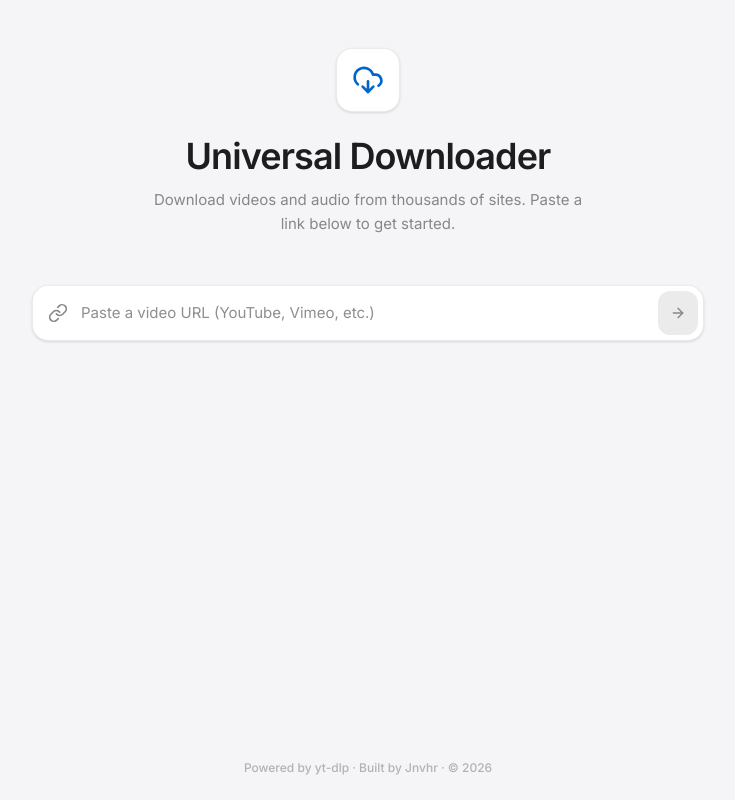
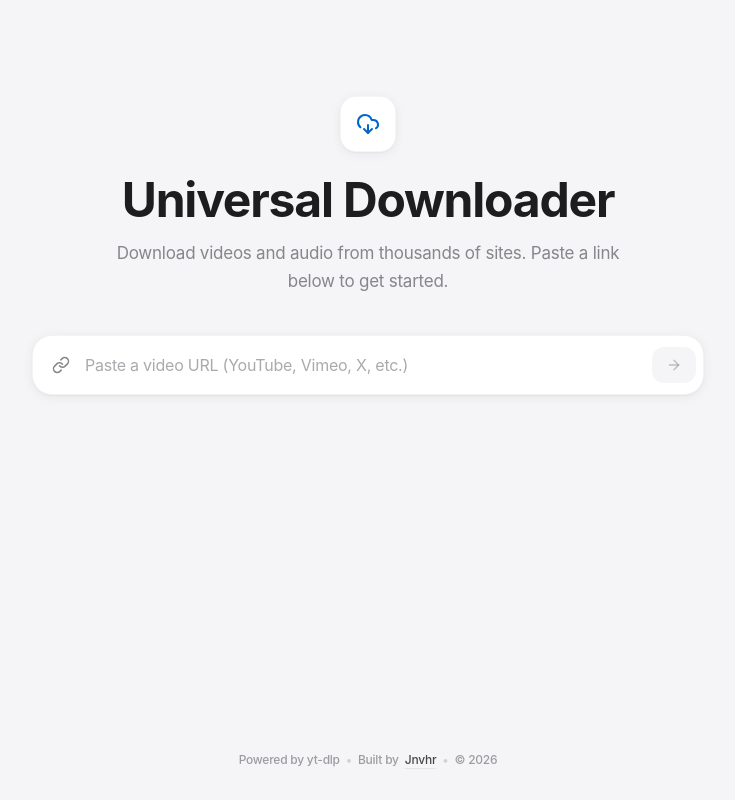
Before and after one commit to jnvhr/universal-video-downloader, a React (Vite) app in the folder frontend/: page / in a window 1280 px wide. Shown: the whole page, without its empty margins (272-1007 px from the left). Built offline with nearby package versions, Linux system fonts and the light colour scheme.

Commit message:
style: impeccable overhaul of ui ux

```diff
--- a/frontend/src/App.tsx
+++ b/frontend/src/App.tsx
@@ -26,26 +26,29 @@ function App() {
   };
 
   return (
-    <div className="min-h-screen bg-mac-bg py-12 px-4 sm:px-6 lg:px-8 font-sans">
-      <div className="max-w-4xl mx-auto flex flex-col items-center">
+    <div className="min-h-screen bg-mac-bg flex flex-col font-sans">
+      <main className="flex-1 w-full max-w-3xl mx-auto px-4 sm:px-6 py-16 sm:py-24">
 
         {/* Header */}
-        <div className="text-center mb-12 animate-in fade-in slide-in-from-top-4 duration-500">
-          <div className="inline-flex items-center justify-center w-16 h-16 rounded-2xl bg-mac-panel shadow-sm border border-mac-border mb-6">
-            <DownloadCloud className="w-8 h-8 text-mac-accent" />
+        <div className="text-center mb-10 animate-in fade-in slide-in-from-bottom-4 duration-700 ease-out fill-mode-both">
+          <div className="inline-flex items-center justify-center w-14 h-14 rounded-2xl bg-white shadow-mac-sm border border-mac-border/50 mb-6">
+            <DownloadCloud className="w-6 h-6 text-mac-accent" />
           </div>
-          <h1 className="text-4xl font-semibold tracking-tight text-mac-text mb-3">
+          <h1 className="text-[40px] sm:text-5xl font-bold tracking-tight text-mac-text mb-4">
             Universal Downloader
           </h1>
-          <p className="text-[15px] text-mac-text-muted max-w-md mx-auto leading-relaxed">
+          <p className="text-[15px] sm:text-[17px] text-mac-text-muted max-w-lg mx-auto leading-relaxed">
             Download videos and audio from thousands of sites. Paste a link below to get started.
           </p>
         </div>
 
         {/* Main Input Form */}
+        <div className="animate-in fade-in slide-in-from-bottom-4 duration-700 delay-150 ease-out fill-mode-both">
           <DownloaderForm onInfoFetched={handleInfoFetched} />
+        </div>
 
         {/* Video Info Modal/Card */}
+        <div className="mt-8">
           {videoInfo && (
             <VideoInfoCard
               info={videoInfo}
@@ -53,18 +56,23 @@ function App() {
               onDismiss={() => setVideoInfo(null)}
             />
           )}
+        </div>
 
         {/* Progress List */}
+        <div className="mt-8">
           <ProgressList tasks={downloads} />
-
         </div>
 
+      </main>
+
       {/* Footer / Branding */}
-      <div className="fixed bottom-6 left-0 right-0 text-center">
-        <p className="text-xs text-mac-text-muted/60 font-medium">
-          Powered by yt-dlp · Built by <a href="https://github.com/jnvhr?tab=repositories" target="_blank" rel="noopener noreferrer" className="no-underline text-mac-text-muted/60 hover:text-mac-accent transition-colors">Jnvhr</a> · © {new Date().getFullYear()}
+      <footer className="py-8 text-center text-xs text-mac-text-muted font-medium">
+        <p className="inline-flex items-center gap-1.5 opacity-80 hover:opacity-100 transition-opacity">
+          Powered by yt-dlp <span className="opacity-40">•</span> Built by
+          <a href="https://github.com/jnvhr?tab=repositories" target="_blank" rel="noopener noreferrer" className="text-mac-text hover:text-mac-accent transition-colors underline decoration-mac-border underline-offset-4">Jnvhr</a>
+          <span className="opacity-40">•</span> © {new Date().getFullYear()}
         </p>
-      </div>
+      </footer>
     </div>
   );
 }
--- a/frontend/src/components/DownloaderForm.tsx
+++ b/frontend/src/components/DownloaderForm.tsx
@@ -41,39 +41,41 @@ export function DownloaderForm({ onInfoFetched }: DownloaderFormProps) {
 
   return (
     <div className="w-full max-w-2xl mx-auto">
-      <form onSubmit={handleSubmit} className="relative group">
-        <div className="absolute inset-y-0 left-0 pl-4 flex items-center pointer-events-none">
-          <Link className="h-5 w-5 text-mac-text-muted group-focus-within:text-mac-accent transition-colors" />
+      <form onSubmit={handleSubmit} className="relative group flex items-center">
+        <div className="absolute inset-y-0 left-0 pl-5 flex items-center pointer-events-none">
+          <Link className="h-[18px] w-[18px] text-mac-text-muted group-focus-within:text-mac-accent transition-colors duration-300" />
         </div>
         <input
           type="url"
           value={url}
           onChange={(e) => setUrl(e.target.value)}
-          placeholder="Paste a video URL (YouTube, Vimeo, etc.)"
-          className="w-full pl-12 pr-14 py-4 rounded-2xl bg-mac-panel border border-mac-border shadow-sm focus:shadow-mac focus:border-mac-accent/30 transition-all duration-300 text-[15px]"
+          placeholder="Paste a video URL (YouTube, Vimeo, X, etc.)"
+          className="w-full pl-[3.25rem] pr-16 py-4 rounded-[20px] bg-white border border-mac-border/60 shadow-mac-sm hover:shadow-mac focus:shadow-mac focus:border-mac-accent/30 transition-all duration-300 text-[16px] leading-relaxed text-mac-text placeholder:text-mac-text-muted/70"
           required
         />
         <button
           type="submit"
           disabled={isLoading || !url.trim()}
           className={cn(
-            "absolute inset-y-1.5 right-1.5 px-3 rounded-xl flex items-center justify-center transition-all duration-300",
+            "absolute right-2 px-3.5 py-2.5 rounded-xl flex items-center justify-center transition-all duration-300",
             url.trim() && !isLoading
-              ? "bg-mac-accent text-white hover:bg-mac-accent-hover shadow-sm"
-              : "bg-mac-border text-mac-text-muted"
+              ? "bg-mac-accent text-white hover:bg-mac-accent-hover shadow-sm active:scale-[0.97]"
+              : "bg-mac-bg text-mac-text-muted/50 cursor-not-allowed"
           )}
         >
           {isLoading ? (
-            <Loader2 className="h-4 w-4 animate-spin" />
+            <Loader2 className="h-4 w-4 animate-spin text-mac-accent" />
           ) : (
             <ArrowRight className="h-4 w-4" />
           )}
         </button>
       </form>
       {error && (
-        <p className="mt-3 text-sm text-red-500 text-center animate-in fade-in slide-in-from-top-2">
-          {error}
-        </p>
+        <div className="mt-4 px-4 py-3 bg-red-50 border border-red-100 rounded-xl flex items-start gap-3 animate-in fade-in slide-in-from-top-2">
+          <div className="text-red-500 text-sm mt-0.5 font-medium flex-1">
+            {error}
+          </div>
+        </div>
       )}
     </div>
   );
--- a/frontend/src/components/ProgressList.tsx
+++ b/frontend/src/components/ProgressList.tsx
@@ -86,12 +86,12 @@ function ProgressItem({ task }: ProgressItemProps) {
   }, [task]);
 
   return (
-    <div className="bg-white rounded-xl p-4 shadow-sm border border-mac-border/50 flex items-center gap-4 transition-all hover:shadow-mac">
+    <div className="bg-white rounded-[20px] p-5 shadow-mac-sm border border-mac-border/60 flex items-center gap-5 transition-all duration-300 hover:shadow-mac group">
       <div className={cn(
-        "w-10 h-10 rounded-full flex items-center justify-center shrink-0",
-        status === 'completed' ? "bg-green-100 text-green-600" :
-        status === 'error' ? "bg-red-100 text-red-600" :
-        "bg-mac-accent/10 text-mac-accent"
+        "w-12 h-12 rounded-full flex items-center justify-center shrink-0 transition-colors duration-300",
+        status === 'completed' ? "bg-mac-success/10 text-mac-success" :
+        status === 'error' ? "bg-mac-danger/10 text-mac-danger" :
+        "bg-mac-accent/10 text-mac-accent group-hover:bg-mac-accent/15"
       )}>
         {status === 'completed' ? <CheckCircle2 className="w-5 h-5" /> :
          status === 'error' ? <XCircle className="w-5 h-5" /> :
@@ -100,11 +100,12 @@ function ProgressItem({ task }: ProgressItemProps) {
       </div>
 
       <div className="flex-1 min-w-0">
-        <div className="flex justify-between items-end mb-1.5">
-          <h4 className="text-[15px] font-medium text-mac-text truncate pr-4" title={task.title}>
+        <div className="flex justify-between items-start mb-2">
+          <h4 className="text-[15px] font-semibold text-mac-text truncate pr-4 leading-tight" title={task.title}>
             {task.title}
+            {task.itemIndex && <span className="ml-2 text-xs font-medium text-mac-text-muted bg-mac-bg px-2 py-0.5 rounded-full">#{task.itemIndex}</span>}
           </h4>
-          <span className="text-xs font-medium text-mac-text-muted whitespace-nowrap shrink-0">
+          <span className="text-[13px] font-medium text-mac-text-muted whitespace-nowrap shrink-0 mt-0.5">
             {status === 'completed' ? 'Done' :
              status === 'error' ? 'Failed' :
              status === 'starting' ? 'Starting...' :
@@ -113,30 +114,30 @@ function ProgressItem({ task }: ProgressItemProps) {
         </div>
 
         {/* Progress Bar */}
-        <div className="h-1.5 w-full bg-mac-bg rounded-full overflow-hidden">
+        <div className="h-2 w-full bg-mac-bg rounded-full overflow-hidden shadow-mac-inner border border-mac-border/30">
           <div
             className={cn(
               "h-full transition-all duration-300 ease-out",
-              status === 'completed' ? "bg-green-500" :
-              status === 'error' ? "bg-red-500" :
+              status === 'completed' ? "bg-mac-success" :
+              status === 'error' ? "bg-mac-danger" :
               "bg-mac-accent"
             )}
-            style={{ width: `${Math.max(2, progress)}%` }}
+            style={{ width: `${Math.max(1, progress)}%` }}
           />
         </div>
 
         {/* Details */}
-        <div className="flex justify-between mt-1.5">
-          <span className="text-[11px] text-mac-text-muted flex items-center gap-1">
+        <div className="flex justify-between mt-2.5">
+          <span className="text-xs text-mac-text-muted font-medium flex items-center gap-1.5">
             {task.audioOnly ? 'Audio extraction' : 'Video download'}
           </span>
           {status === 'downloading' && (
-            <span className="text-[11px] text-mac-text-muted font-mono">
-              {speed} • {eta}
+            <span className="text-xs text-mac-text-muted font-medium tabular-nums tracking-tight">
+              {speed} <span className="mx-1 opacity-40">•</span> {eta}
             </span>
           )}
           {status === 'error' && (
-            <span className="text-[11px] text-red-500">
+            <span className="text-xs text-mac-danger font-medium">
               {errorMsg}
             </span>
           )}
--- a/frontend/src/index.css
+++ b/frontend/src/index.css
@@ -1,22 +1,62 @@
 @import "tailwindcss";
 
 @theme {
-  --font-sans: "Inter", -apple-system, BlinkMacSystemFont, "Segoe UI", Roboto, "Helvetica Neue", Arial, sans-serif;
+  --font-sans: -apple-system, BlinkMacSystemFont, "SF Pro Text", "Segoe UI", Roboto, Helvetica, Arial, sans-serif;
+  --font-mono: "SF Mono", ui-monospace, Menlo, Monaco, Consolas, monospace;
+
   --color-mac-bg: #f5f5f7;
   --color-mac-panel: #ffffff;
   --color-mac-text: #1d1d1f;
   --color-mac-text-muted: #86868b;
   --color-mac-border: rgba(0, 0, 0, 0.08);
   --color-mac-accent: #0066cc;
-  --color-mac-accent-hover: #0077ed;
+  --color-mac-accent-hover: #0071e3;
+  --color-mac-success: #34c759;
+  --color-mac-danger: #ff3b30;
 
-  --shadow-mac: 0 4px 24px rgba(0, 0, 0, 0.06), 0 1px 2px rgba(0, 0, 0, 0.04);
+  --shadow-mac: 0 8px 32px rgba(0, 0, 0, 0.08), 0 2px 8px rgba(0, 0, 0, 0.04);
+  --shadow-mac-sm: 0 2px 12px rgba(0, 0, 0, 0.06), 0 1px 2px rgba(0, 0, 0, 0.04);
+  --shadow-mac-inner: inset 0 1px 2px rgba(0, 0, 0, 0.04);
 }
 
-body {
-  @apply bg-mac-bg text-mac-text font-sans antialiased min-h-screen selection:bg-mac-accent/20 selection:text-mac-text;
+@layer base {
+  body {
+    background-color: var(--color-mac-bg);
+    color: var(--color-mac-text);
+    font-family: var(--font-sans);
+    -webkit-font-smoothing: antialiased;
+    -moz-osx-font-smoothing: grayscale;
+    min-height: 100vh;
+    letter-spacing: -0.015em;
+  }
+
+  ::selection {
+    background-color: color-mix(in srgb, var(--color-mac-accent) 25%, transparent);
+    color: var(--color-mac-text);
+  }
+
+  /* Custom Scrollbar for macOS web feel */
+  ::-webkit-scrollbar {
+    width: 14px;
+    height: 14px;
+  }
+  ::-webkit-scrollbar-track {
+    background: transparent;
+  }
+  ::-webkit-scrollbar-thumb {
+    background-clip: padding-box;
+    border: 4px solid transparent;
+    border-radius: 9999px;
+    background-color: rgba(0, 0, 0, 0.2);
+  }
+  ::-webkit-scrollbar-thumb:hover {
+    background-color: rgba(0, 0, 0, 0.3);
+  }
+
+  /* Global focus states */
+  *:focus-visible {
+    outline: 2px solid var(--color-mac-accent);
+    outline-offset: 2px;
+    border-radius: 2px;
+  }
 }
-
-input:focus {
-  outline: none;
-}
```
Lines whose indentation alone changed are shown as unchanged.
